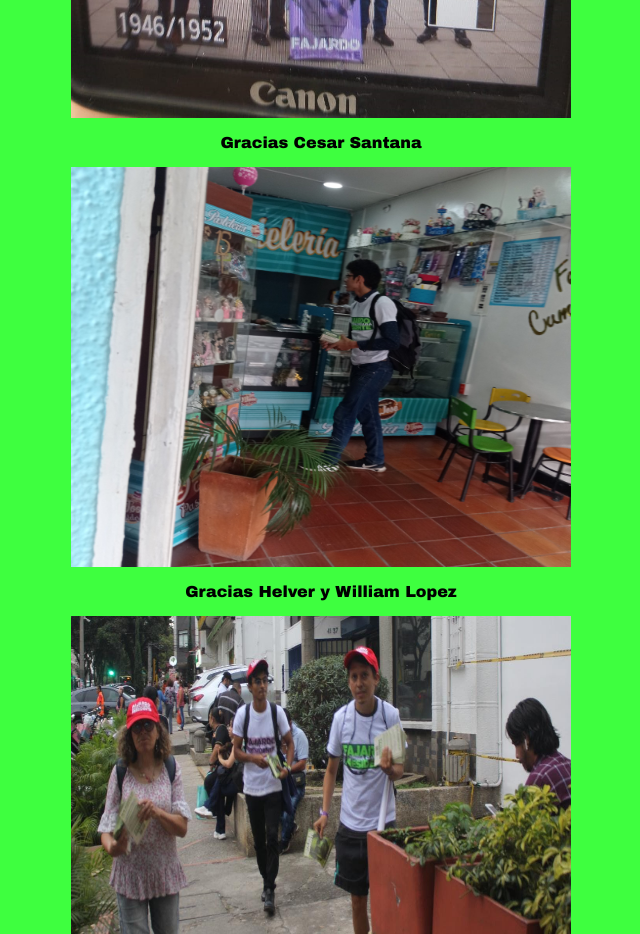
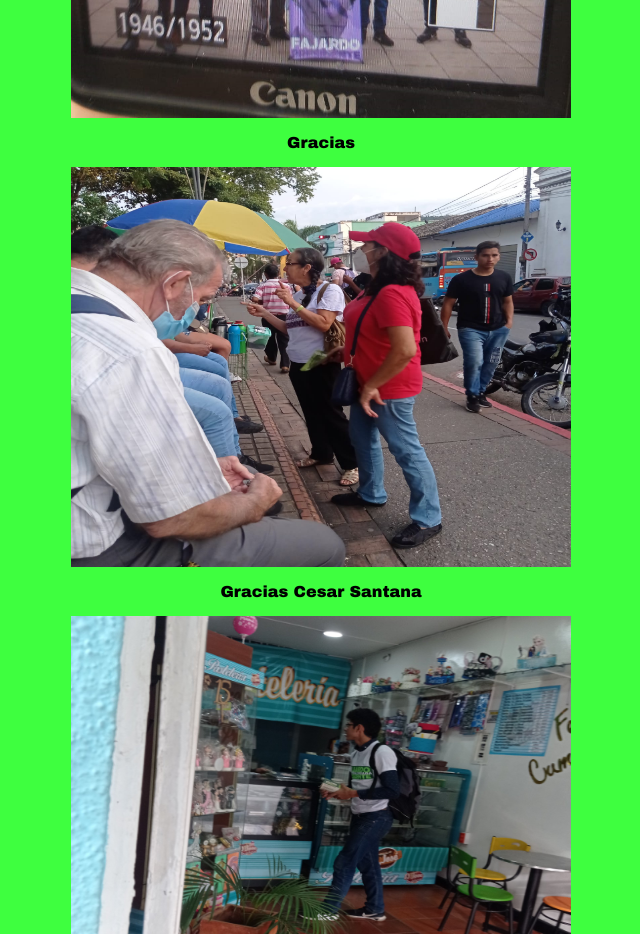
Before and after one commit to ecolombia/VoluntariosPorFajardo, a plain HTML site: page index.html in a window 1280 px wide. Shown: the part 1520-2454 px from the top of the page, without its empty margins (319-959 px from the left). Drawn offline with Linux system fonts and the light colour scheme.

Commit message:
Update index.html

```diff
--- a/index.html
+++ b/index.html
@@ -83,6 +83,8 @@
   <h1 style="color: blue">Gracias :</h1>
   <center><p>Gracias viejo Leo</p><p><img src="f2.jfif"  height="400" width="500"/></p></center>
   <center><p>Gracias viejo Nielsen y Profe Carmen Rosa</p><p><img src="f8.jpeg" height="400" width="500"/></p></center>
+   <center><p>Gracias </p><p><img src="f13.jpeg" height="400" width="500"/></p></center>
+
   <center><p>Gracias Cesar Santana</p><p><img src="f3.jfif" height="400" width="500"/></p></center>
   <center><p>Gracias Helver y William Lopez</p><p><img src="f4.jfif" height="400" width="500"/></p></center>
   <center><p>Gracias Maria Delia</p><p><img src="f10.jpeg" height="400" width="500"/></p></center>
```
